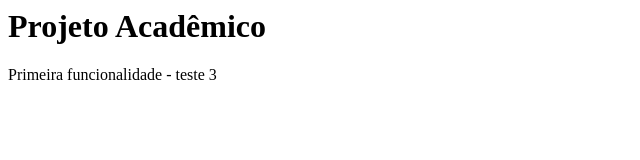
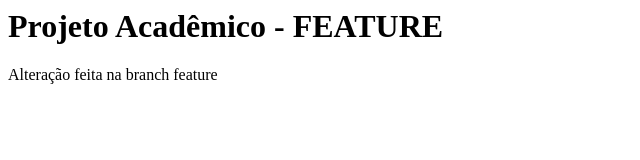
Before and after one commit to matheusArthur/projeto-academico, a plain HTML site: page index.html in a window 1280 px wide. Shown: the whole page, without its empty margins (0-640 px from the left). Drawn offline with Linux system fonts and the light colour scheme.

Commit message:
feat: alteracao na feature para gerar o conflito

```diff
--- a/index.html
+++ b/index.html
@@ -1,2 +1,2 @@
-<h1>Projeto Acadêmico</h1>
-<p>Primeira funcionalidade - teste 3</p>
+<h1>Projeto Acadêmico - FEATURE</h1>
+<p>Alteração feita na branch feature</p>
```
